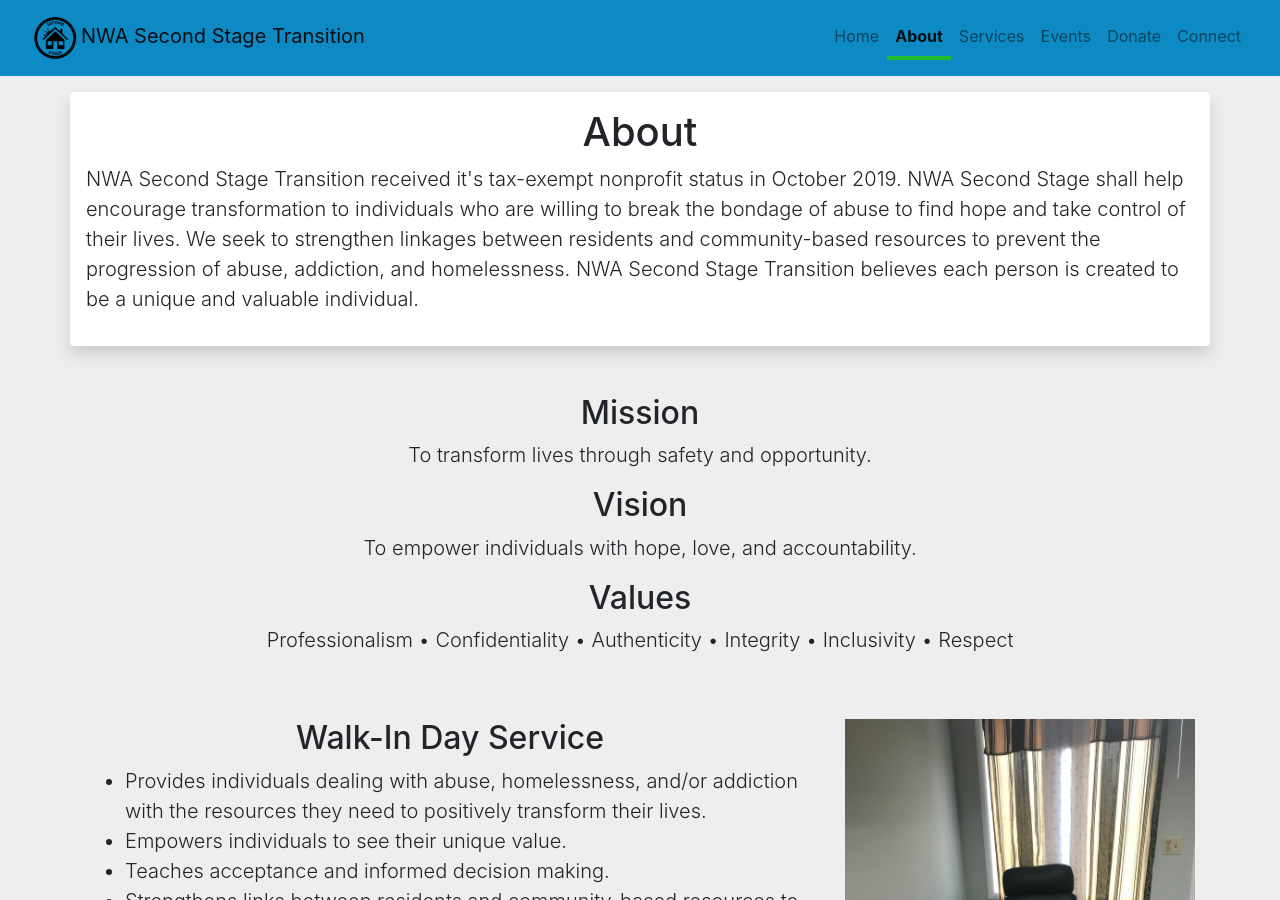
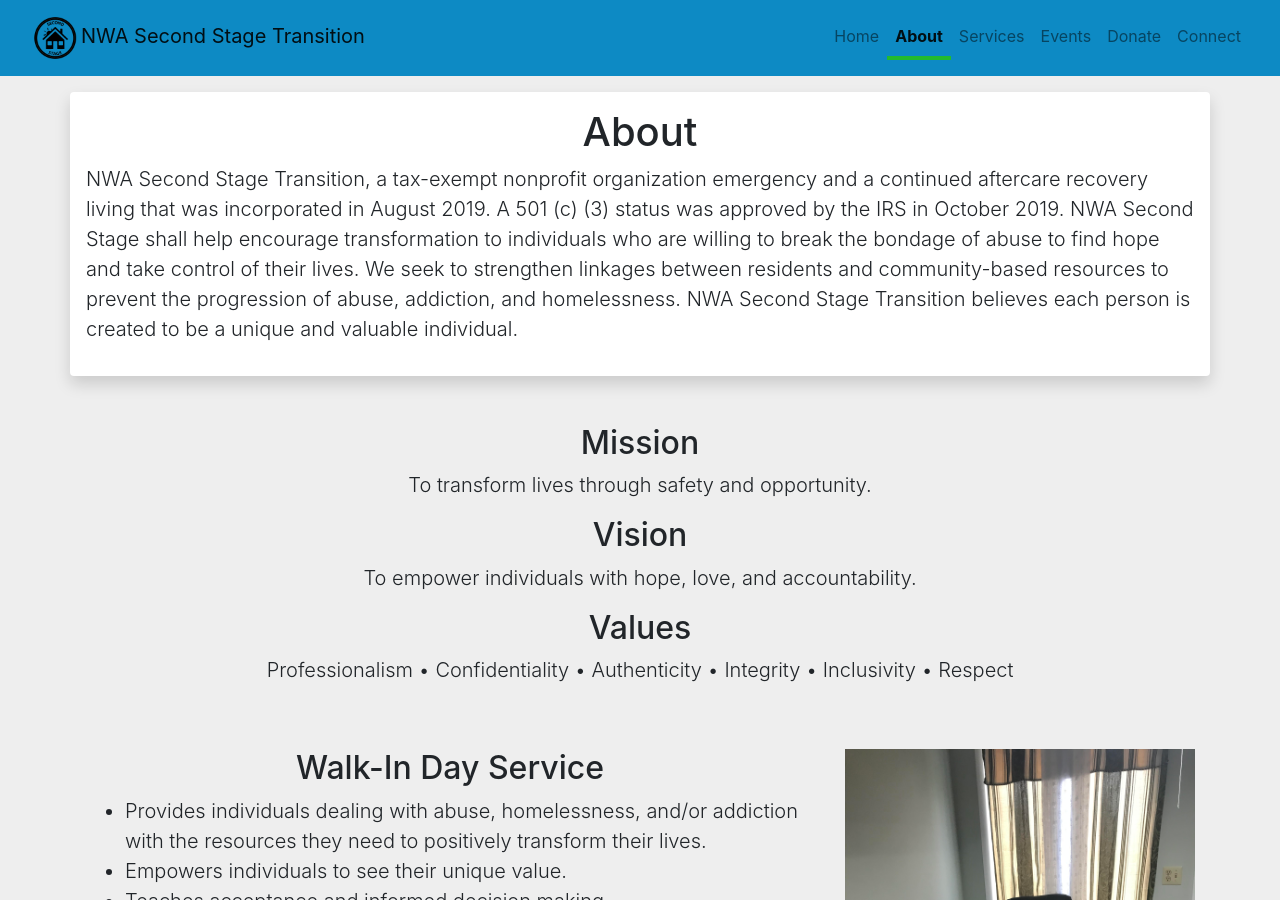
Before and after one commit to nwa-second-stage-transition/nwa-second-stage-transition.github.io, a Jekyll site: the page about.html, which Jekyll copies as it is, in a window 1280 px wide and 900 px high. Built offline with Jekyll 4.4.1, drawn with Linux system fonts in a browser that asks for light colours; nearby versions of some CDN libraries.

Commit message:
updated about statement

```diff
--- a/about.html
+++ b/about.html
@@ -89,7 +89,9 @@
     <div class="row">
       <div class="col-sm-12 col-md-12 shadow p-3 mb-5 bg-white rounded ">
         <h1 class="text-center">About</h1>
-        <p class="lead text-left">NWA Second Stage Transition received it's tax-exempt nonprofit status in October 2019. NWA Second Stage shall help
+        <p class="lead text-left">NWA Second Stage Transition, a tax-exempt nonprofit organization emergency and a continued
+aftercare recovery living that was incorporated in August 2019.
+A 501 (c) (3) status was approved by the IRS in October 2019. NWA Second Stage shall help
 encourage transformation to individuals who are willing to break the bondage of abuse to find
 hope and take control of their lives. We seek to strengthen linkages between residents and
 community-based resources to prevent the progression of abuse, addiction, and homelessness.
```
